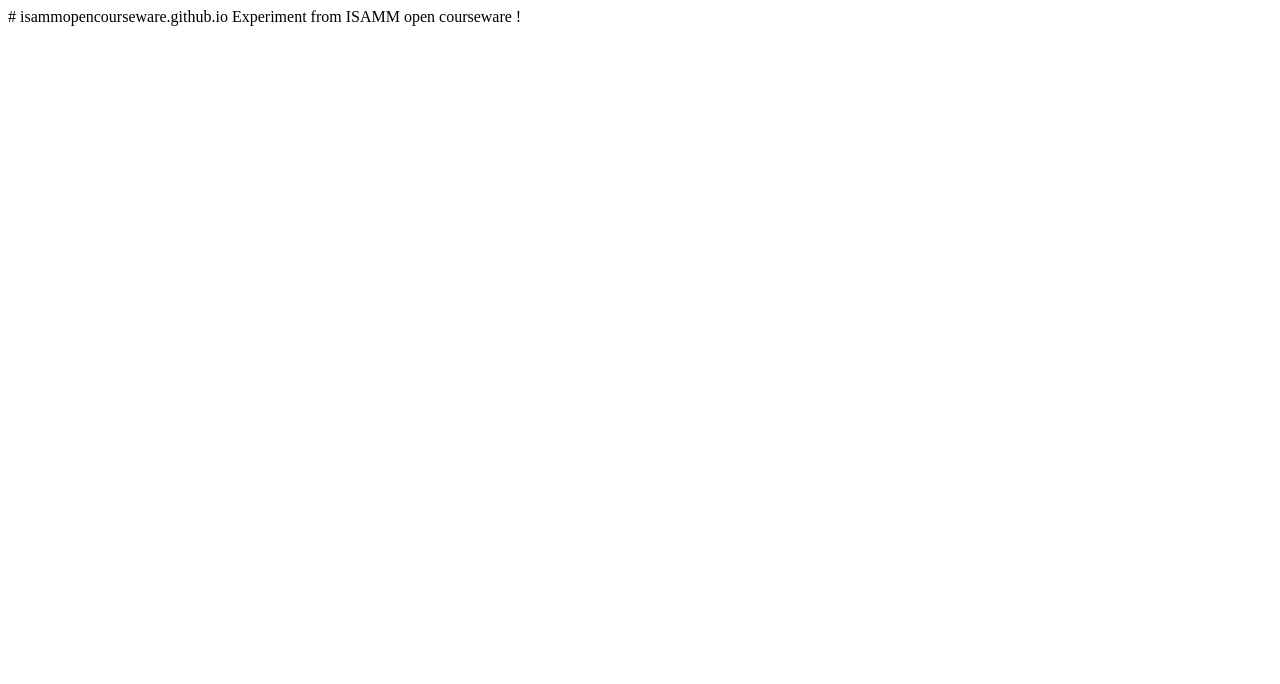
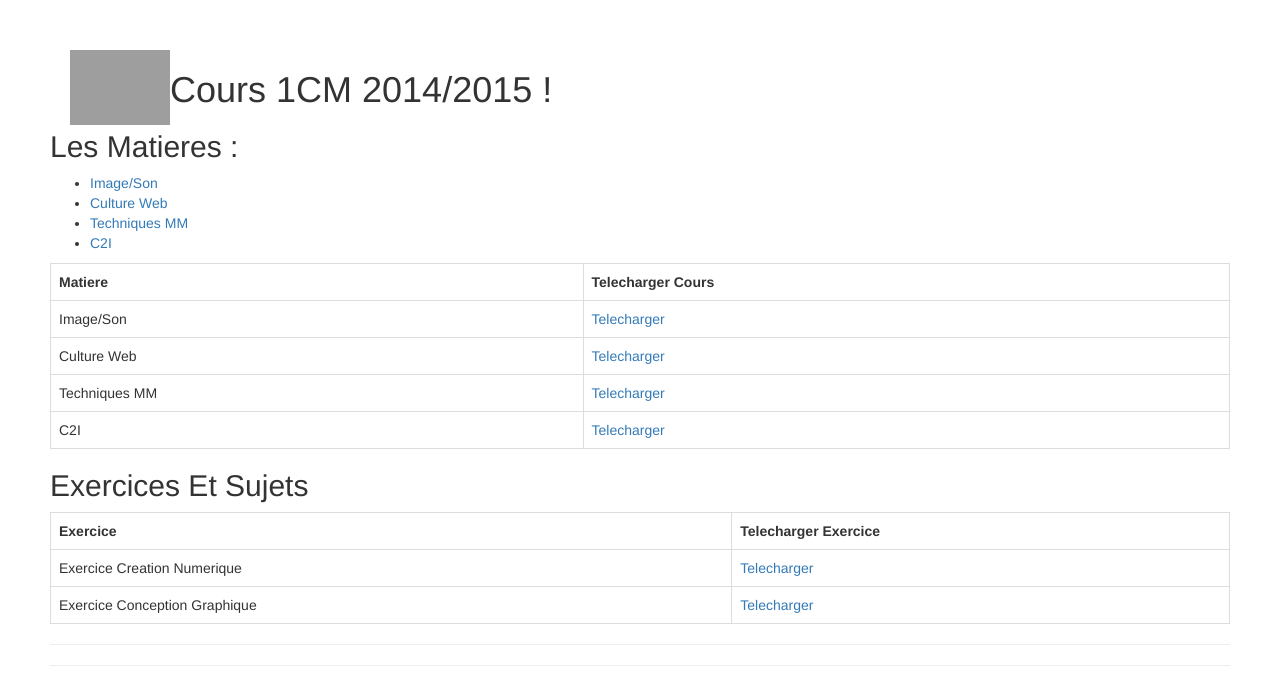
Before and after one commit to isammopencourseware/isammopencourseware.github.io, a plain HTML site: page index.html in a window 1280 px wide. Drawn offline with nearby package versions, Linux system fonts and the light colour scheme; grey boxes are pictures that could not be loaded.

Commit message:
added UI !

```diff
--- a/index.html
+++ b/index.html
@@ -1,2 +1,115 @@
-# isammopencourseware.github.io
-Experiment from ISAMM open courseware !
+<!DOCTYPE html>
+<html>
+  <head>
+    <meta charset="UTF-8">
+    <title>The web site of 1 CM</title>
+    <link href="//maxcdn.bootstrapcdn.com/bootstrap/3.3.2/css/bootstrap.min.css" rel="stylesheet">
+    <script src="http://ajax.googleapis.com/ajax/libs/jquery/2.0.0/jquery.min.js"></script>
+
+    <script>
+    (function(i,s,o,g,r,a,m){i['GoogleAnalyticsObject']=r;i[r]=i[r]||function(){
+    (i[r].q=i[r].q||[]).push(arguments)},i[r].l=1*new Date();a=s.createElement(o),
+    m=s.getElementsByTagName(o)[0];a.async=1;a.src=g;m.parentNode.insertBefore(a,m)
+    })(window,document,'script','//www.google-analytics.com/analytics.js','ga');
+
+    ga('create', 'UA-59473989-1', 'auto');
+    ga('send', 'pageview');
+    </script>
+    <script>
+    $(document).ready (function () {
+      console.log ("here !") ;
+      $("a").click (function () {
+          console.log ("here !") ;
+          g("click","a") ;
+      }) ;
+
+      var courses = {
+                     "Image/Son":"https://dl.dropboxusercontent.com/u/107472374/Cours%20fini%20M%20I%202cm%20(1).doc",
+                     "Culture Web":"https://dl.dropboxusercontent.com/u/107472374/%D8%AB%D9%82%D8%A7%D9%81%D8%A9%20%D8%A7%D9%84%D9%88%D8%A7%D8%A8.docx",
+                     "Techniques MM":"https://dl.dropboxusercontent.com/u/107472374/Chapitre%201.docx",
+                     "C2I":"https://dl.dropboxusercontent.com/u/107472374/word.rar"} ;
+
+      for (var key in courses)
+      {
+        console.log (courses[key]) ;
+        $('#courses tr:last').after('<tr><td>'+key+'</td><td><a href="'+courses[key]+'">Telecharger</a></td></tr>');
+      }
+
+      for (var key in courses)
+      {
+        console.log (courses[key]) ;
+        $('#subjects').append('<li><a>'+key+'</a></li>');
+      }
+
+      var homework = {
+                     "Exercice Creation Numerique":"https://dl.dropboxusercontent.com/u/107472374/Exercice_1_CV_NUM%20(1).docx",
+                     "Exercice Conception Graphique":"https://www.dropbox.com/s/3z1cegq20sjvhds/EXERCICE1CGI%20cm1.rar?dl=0"
+                  } ;
+
+      for (var key in homework)
+      {
+        console.log (homework[key]) ;
+        $('#homework tr:last').after('<tr><td>'+key+'</td><td><a href="'+homework[key]+'">Telecharger</a></td></tr>');
+      }
+    }) ;
+   </script>
+  </head>
+  <body style="margin: 50px ;">
+  <div id="logo" style="float:left;">
+    <img style="width : 100px ; height : auto; margin-left : 20px ;" src="http://www.isa2m.rnu.tn/index_files/cube.gif"/>
+  </div>
+  <div id="fb-root"></div>
+  <script>(function(d, s, id) {
+   var js, fjs = d.getElementsByTagName(s)[0];
+   if (d.getElementById(id)) return;
+   js = d.createElement(s); js.id = id;
+   js.src = "//connect.facebook.net/en_US/sdk.js#xfbml=1&version=v2.0";
+   fjs.parentNode.insertBefore(js, fjs);
+   }(document, 'script', 'facebook-jssdk'));</script>
+    <div>
+
+  <div id="header" style="float:left;margin-bottom : 10px ;">
+    <h1>Cours 1CM 2014/2015 !</h1>
+  </div>
+
+  <div style="clear: both ;width : 250px ;" class="hero-unit">
+  <h2>Les Matieres : </h2>
+    <ul id ="subjects">
+    </ul>
+  </div>
+
+    <table class="table table-bordered" id="courses">
+      <tr><th>Matiere</th><th>Telecharger Cours</th></tr>
+    </table>
+
+    <h2>Exercices Et Sujets</h2>
+    <table class="table table-bordered" id="homework">
+      <tr><th>Exercice</th><th>Telecharger Exercice</th></tr>
+    </table>
+    <hr>
+    <div class="fb-comments" data-href="http://1cm1.neocities.org/" data-width="1000" data-numposts="1" data-colorscheme="light"></div>
+  </div>
+    <hr>
+    <!-- begin olark code -->
+<script data-cfasync="false" type='text/javascript'>/*<![CDATA[*/window.olark||(function(c){var f=window,d=document,l=f.location.protocol=="https:"?"https:":"http:",z=c.name,r="load";var nt=function(){
+f[z]=function(){
+(a.s=a.s||[]).push(arguments)};var a=f[z]._={
+},q=c.methods.length;while(q--){(function(n){f[z][n]=function(){
+f[z]("call",n,arguments)}})(c.methods[q])}a.l=c.loader;a.i=nt;a.p={
+0:+new Date};a.P=function(u){
+a.p[u]=new Date-a.p[0]};function s(){
+a.P(r);f[z](r)}f.addEventListener?f.addEventListener(r,s,false):f.attachEvent("on"+r,s);var ld=function(){function p(hd){
+hd="head";return["<",hd,"></",hd,"><",i,' onl' + 'oad="var d=',g,";d.getElementsByTagName('head')[0].",j,"(d.",h,"('script')).",k,"='",l,"//",a.l,"'",'"',"></",i,">"].join("")}var i="body",m=d[i];if(!m){
+return setTimeout(ld,100)}a.P(1);var j="appendChild",h="createElement",k="src",n=d[h]("div"),v=n[j](d[h](z)),b=d[h]("iframe"),g="document",e="domain",o;n.style.display="none";m.insertBefore(n,m.firstChild).id=z;b.frameBorder="0";b.id=z+"-loader";if(/MSIE[ ]+6/.test(navigator.userAgent)){
+b.src="javascript:false"}b.allowTransparency="true";v[j](b);try{
+b.contentWindow[g].open()}catch(w){
+c[e]=d[e];o="javascript:var d="+g+".open();d.domain='"+d.domain+"';";b[k]=o+"void(0);"}try{
+var t=b.contentWindow[g];t.write(p());t.close()}catch(x){
+b[k]=o+'d.write("'+p().replace(/"/g,String.fromCharCode(92)+'"')+'");d.close();'}a.P(2)};ld()};nt()})({
+loader: "static.olark.com/jsclient/loader0.js",name:"olark",methods:["configure","extend","declare","identify"]});
+/* custom configuration goes here (www.olark.com/documentation) */
+olark.identify('6151-102-10-1644');/*]]>*/</script><noscript><a href="https://www.olark.com/site/6151-102-10-1644/contact" title="Contact us" target="_blank">Questions? Feedback?</a> powered by <a href="http://www.olark.com?welcome" title="Olark live chat software">Olark live chat software</a></noscript>
+<!-- end olark code -->
+
+  </body>
+</html>
```
